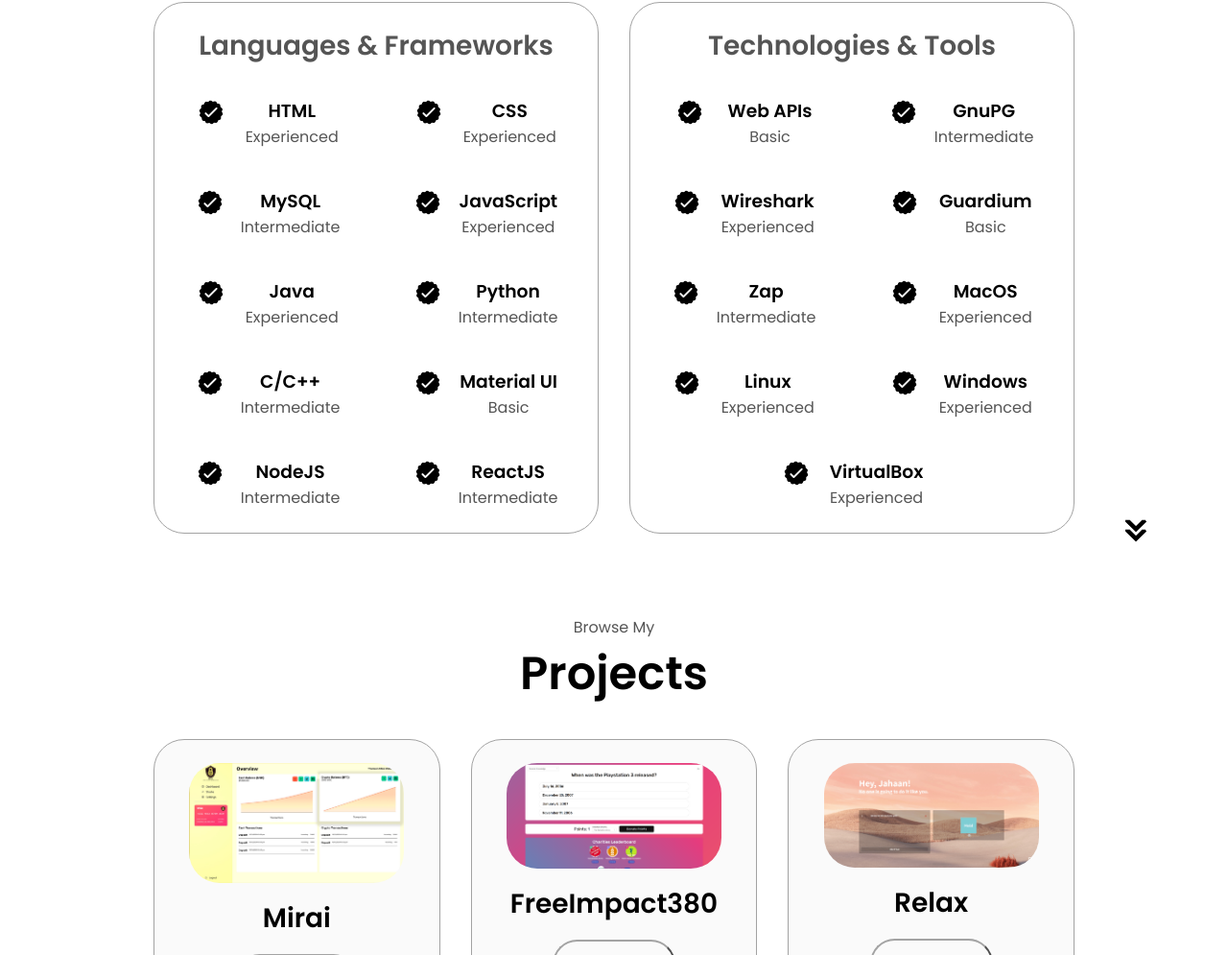
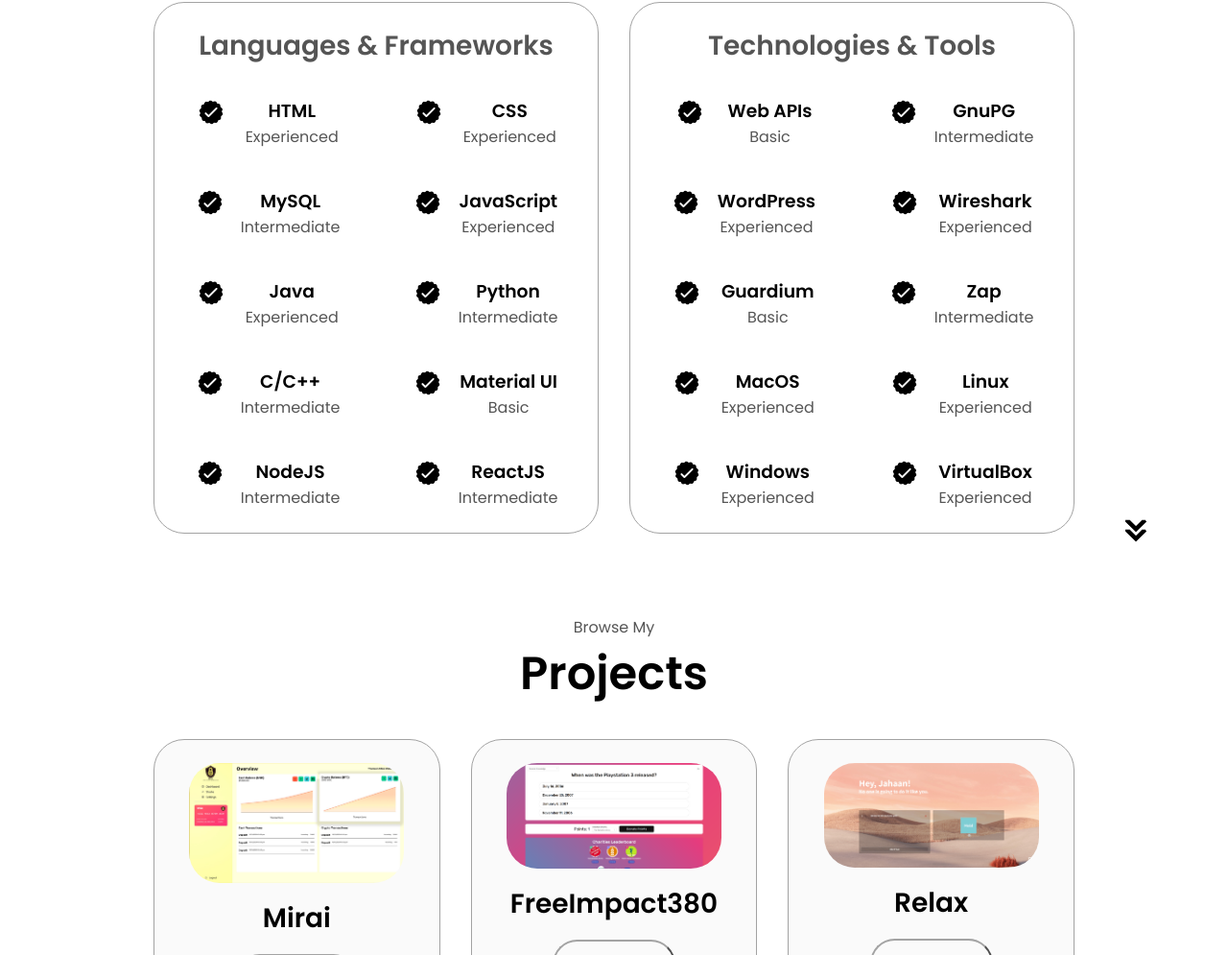
Before and after one commit to Fidan2000/portfolio, a plain HTML site: page index.html in a window 1280 px wide. Shown: the part 1823-2818 px from the top of the page at 96% size. Drawn offline with Linux system fonts and the light colour scheme.

Commit message:
Update index.html

```diff
--- a/index.html
+++ b/index.html
@@ -257,6 +257,16 @@
                   <p>Intermediate</p>
                 </div>
               </article>
+                          <article>
+                <img
+                  src="./assets/checkmark.png"
+                  alt="Experience icon"
+                  class="icon" />
+                <div>
+                  <h3>WordPress</h3>
+                  <p>Experienced</p>
+                </div>
+              </article>
               <article>
                 <img
                   src="./assets/checkmark.png"
```
